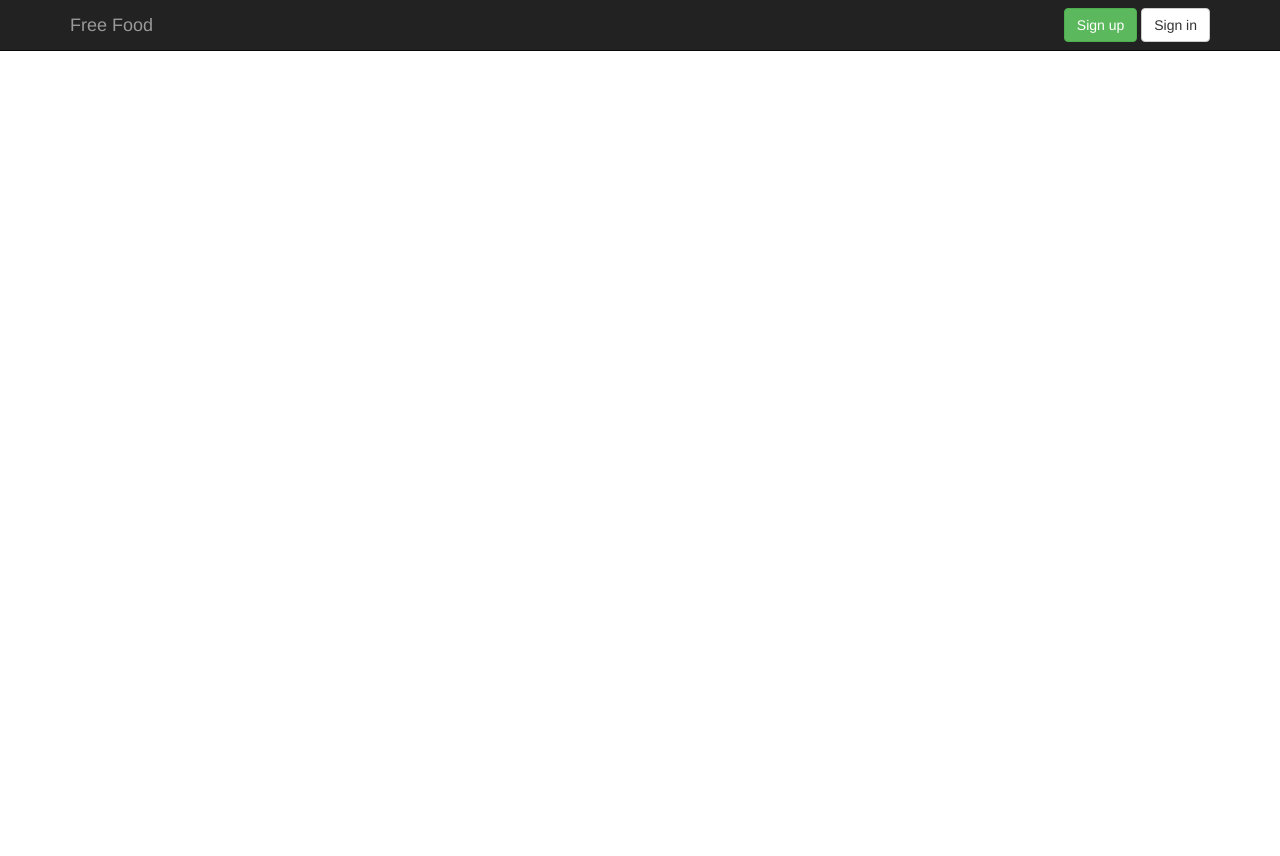
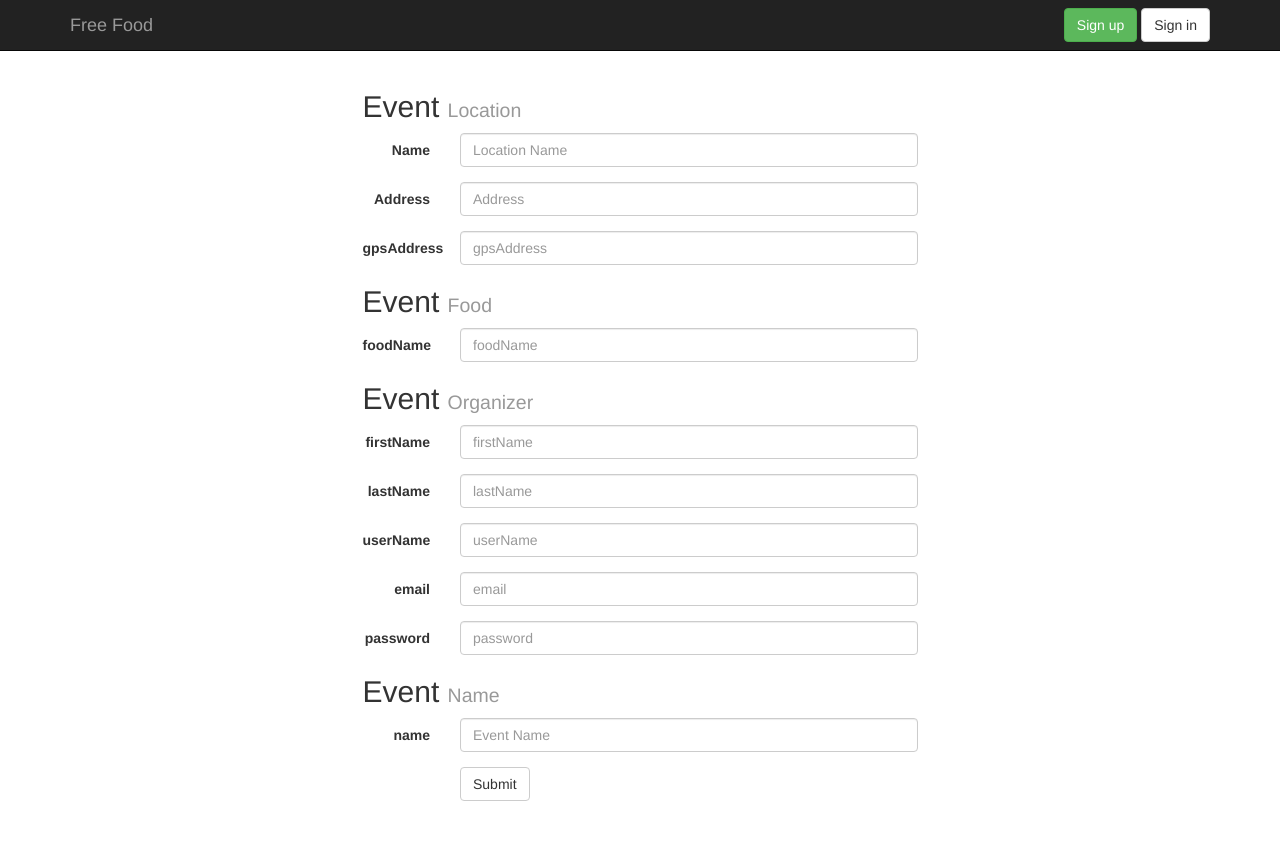
Before and after one commit to billliu1992/cs411project, a Flask app: page /event_edit in a window 1280 px wide. Before the commit the page ends 51 px from the top, so only its background shows below. Run offline with Flask 2, Linux system fonts and the light colour scheme; some libraries are stand-ins or nearby versions.

Commit message:
updated event_edit page

```diff
--- a/python/templates/event_edit.html
+++ b/python/templates/event_edit.html
@@ -1 +1,91 @@
 {% extends "base.html" %}
+{% block title %}UIUC FreeFood - Event Edit{% endblock %}
+{% block content %}
+<div class="container">
+
+<div class="row">
+	<div class="col-md-3"></div>
+
+	<div class="col-md-6">
+		<h2>Event <small>Location</small></h2>
+		<form class="form-horizontal" role="form">
+			<div class="form-group">
+				<label for="event_location_name" class="col-sm-2 control-label">Name</label>
+				<div class="col-sm-10">
+					<input type="text" class="form-control" id="event_location_name" placeholder="Location Name">
+				</div>
+			</div>
+			<div class="form-group">
+				<label for="event_location_address" class="col-sm-2 control-label">Address</label>
+				<div class="col-sm-10">
+					<input type="text" class="form-control" id="event_location_address" placeholder="Address">
+				</div>
+			</div>
+			<div class="form-group">
+				<label for="event_location_gpsAddress" class="col-sm-2 control-label">gpsAddress</label>
+				<div class="col-sm-10">
+					<input type="text" class="form-control" id="event_location_gpsAddress" placeholder="gpsAddress">
+				</div>
+			</div>
+
+			<h2>Event <small>Food</small></h2>
+			<div class="form-group">
+				<label for="event_food_name" class="col-sm-2 control-label">foodName</label>
+				<div class="col-sm-10">
+					<input type="text" class="form-control" id="event_food_name" placeholder="foodName">
+				</div>
+			</div>
+
+			<h2>Event <small>Organizer</small></h2>
+			<div class="form-group">
+				<label for="event_organizer_firstName" class="col-sm-2 control-label">firstName</label>
+				<div class="col-sm-10">
+					<input type="text" class="form-control" id="event_organizer_firstName" placeholder="firstName">
+				</div>
+			</div>
+			<div class="form-group">
+				<label for="event_organizer_lastName" class="col-sm-2 control-label">lastName</label>
+				<div class="col-sm-10">
+					<input type="text" class="form-control" id="event_organizer_lastName" placeholder="lastName">
+				</div>
+			</div>
+			<div class="form-group">
+				<label for="event_organizer_userName" class="col-sm-2 control-label">userName</label>
+				<div class="col-sm-10">
+					<input type="text" class="form-control" id="event_organizer_userName" placeholder="userName">
+				</div>
+			</div>
+			<div class="form-group">
+				<label for="event_organizer_email" class="col-sm-2 control-label">email</label>
+				<div class="col-sm-10">
+					<input type="email" class="form-control" id="event_organizer_email" placeholder="email">
+				</div>
+			</div>
+			<div class="form-group">
+				<label for="event_organizer_password" class="col-sm-2 control-label">password</label>
+				<div class="col-sm-10">
+					<input type="password" class="form-control" id="event_organizer_password" placeholder="password">
+				</div>
+			</div>
+
+			<h2>Event <small>Name</small></h2>
+			<div class="form-group">
+				<label for="event_name" class="col-sm-2 control-label">name</label>
+				<div class="col-sm-10">
+					<input type="text" class="form-control" id="event_name" placeholder="Event Name">
+				</div>
+			</div>
+			<div class="form-group">
+				<div class="col-sm-offset-2 col-sm-10">
+					<button type="submit" class="btn btn-default">Submit</button>
+				</div>
+			</div>
+		</form>
+	</div>
+
+<div class="col-md-3"></div>
+
+</div>
+
+</div>
+{% endblock %}
```
